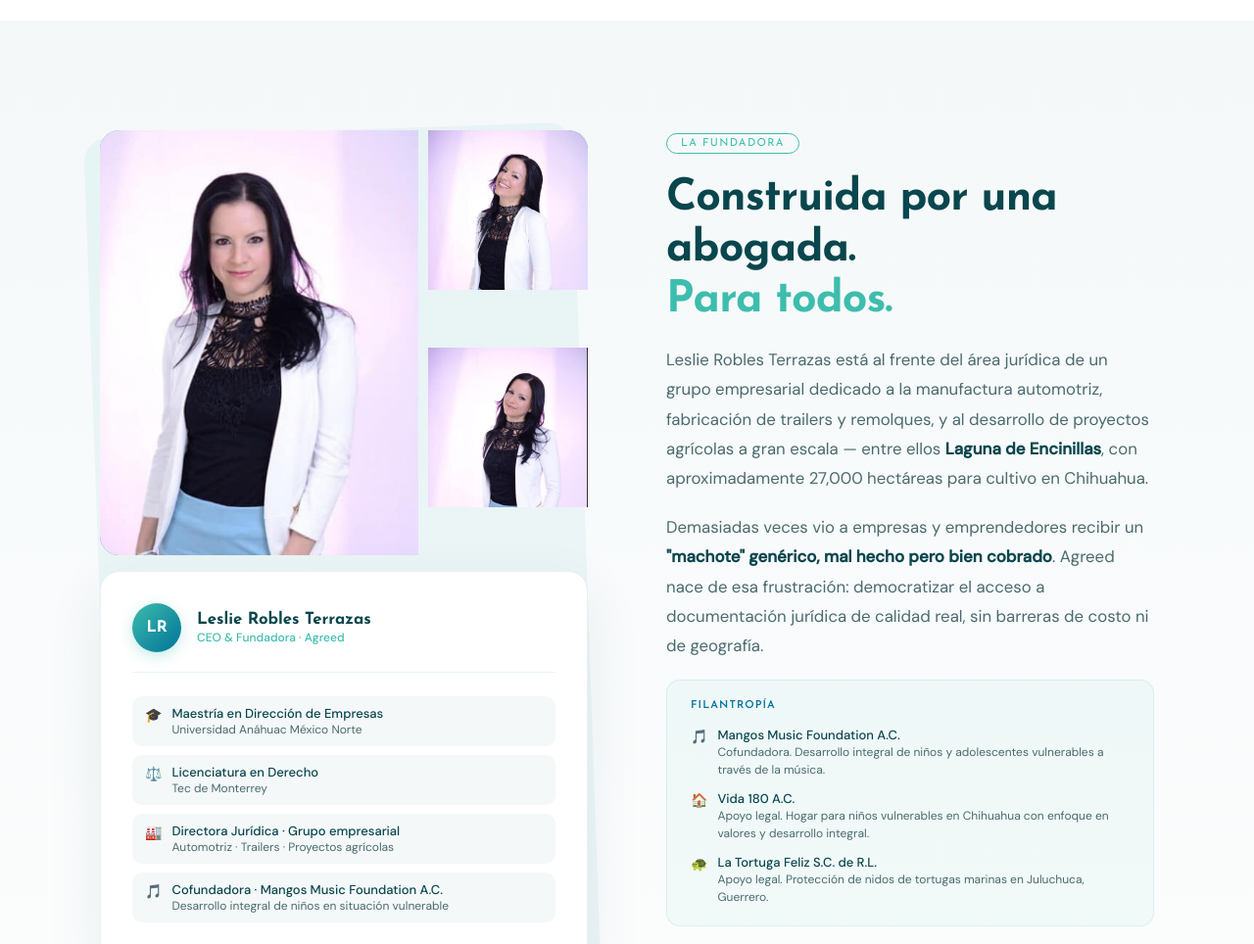
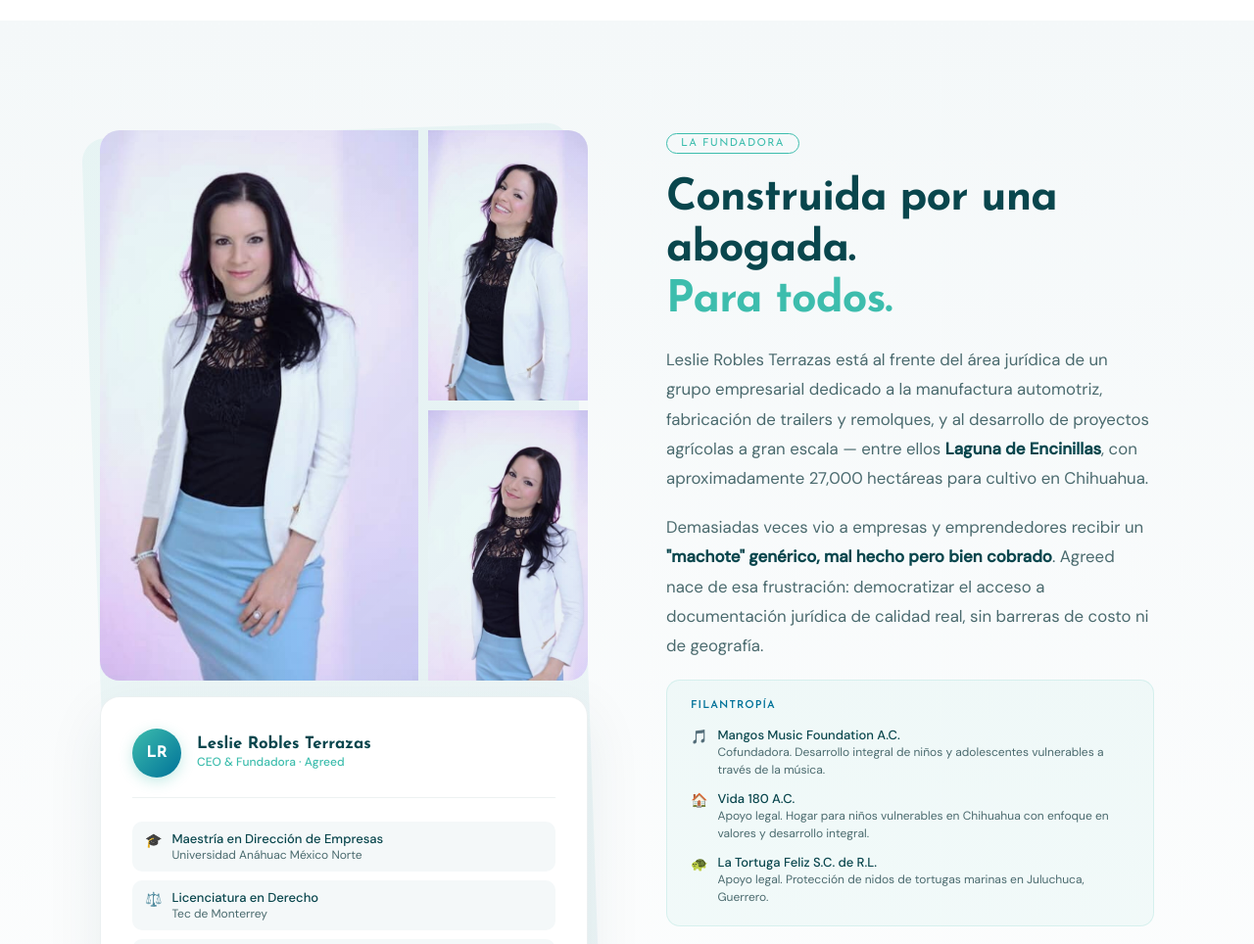
Before and after one commit to noeljau/agreed-site, a website: page index.html in a window 1280 px wide. Shown: the part 3660-4624 px from the top of the page at 98% size. Drawn offline with Linux system fonts and the light colour scheme.

Commit message:
Fix photo gallery backgrounds/zoom, white favicon

```diff
--- a/index.html
+++ b/index.html
@@ -906,15 +906,21 @@
         <div style="position:absolute;inset:0;background:linear-gradient(135deg,rgba(61,189,173,0.08),rgba(0,114,153,0.05));border-radius:24px;transform:rotate(-2deg);"></div>
 
         <!-- Galería de fotos -->
-        <div style="position:relative;display:grid;grid-template-columns:2fr 1fr;grid-template-rows:auto auto;gap:10px;margin-bottom:16px;border-radius:20px;overflow:hidden;">
-          <div style="grid-row:1/3;aspect-ratio:3/4;background:linear-gradient(135deg,var(--p2),var(--p1));overflow:hidden;">
-            <img src="/media/leslie1.jpg" alt="Leslie Robles Terrazas" style="width:100%;height:100%;object-fit:cover;object-position:top;" onerror="this.style.display='none'">
+        <div style="display:grid;grid-template-columns:2fr 1fr;grid-template-rows:1fr 1fr;gap:10px;margin-bottom:16px;border-radius:20px;overflow:hidden;background:var(--light);">
+          <!-- Foto principal izquierda -->
+          <div style="grid-row:1/3;position:relative;overflow:hidden;background:#e8f3f4;">
+            <img src="/media/leslie1.jpg" alt="Leslie Robles Terrazas" style="width:100%;height:100%;object-fit:cover;object-position:center top;display:block;" onerror="this.style.display='none'">
+            <div style="position:absolute;inset:0;background:linear-gradient(135deg,rgba(61,189,173,0.12),rgba(0,114,153,0.08));mix-blend-mode:multiply;pointer-events:none;"></div>
           </div>
-          <div style="aspect-ratio:1/1;background:linear-gradient(135deg,var(--s1),var(--p2));overflow:hidden;">
-            <img src="/media/leslie2.jpg" alt="Leslie Robles Terrazas" style="width:100%;height:100%;object-fit:cover;object-position:top;" onerror="this.style.display='none'">
+          <!-- Foto superior derecha -->
+          <div style="position:relative;overflow:hidden;background:#e8f3f4;">
+            <img src="/media/leslie2.jpg" alt="Leslie Robles Terrazas" style="width:100%;height:100%;object-fit:cover;object-position:center top;transform:scale(1.25);transform-origin:center top;display:block;" onerror="this.style.display='none'">
+            <div style="position:absolute;inset:0;background:linear-gradient(135deg,rgba(61,189,173,0.12),rgba(0,114,153,0.08));mix-blend-mode:multiply;pointer-events:none;"></div>
           </div>
-          <div style="aspect-ratio:1/1;background:linear-gradient(135deg,var(--base),var(--p1));overflow:hidden;">
-            <img src="/media/leslie3.jpg" alt="Leslie Robles Terrazas" style="width:100%;height:100%;object-fit:cover;object-position:top;" onerror="this.style.display='none'">
+          <!-- Foto inferior derecha -->
+          <div style="position:relative;overflow:hidden;background:#e8f3f4;">
+            <img src="/media/leslie3.jpg" alt="Leslie Robles Terrazas" style="width:100%;height:100%;object-fit:cover;object-position:center top;transform:scale(1.25);transform-origin:center top;display:block;" onerror="this.style.display='none'">
+            <div style="position:absolute;inset:0;background:linear-gradient(135deg,rgba(61,189,173,0.12),rgba(0,114,153,0.08));mix-blend-mode:multiply;pointer-events:none;"></div>
           </div>
         </div>
 
```
Also changed, not shown: favicon.svg.
